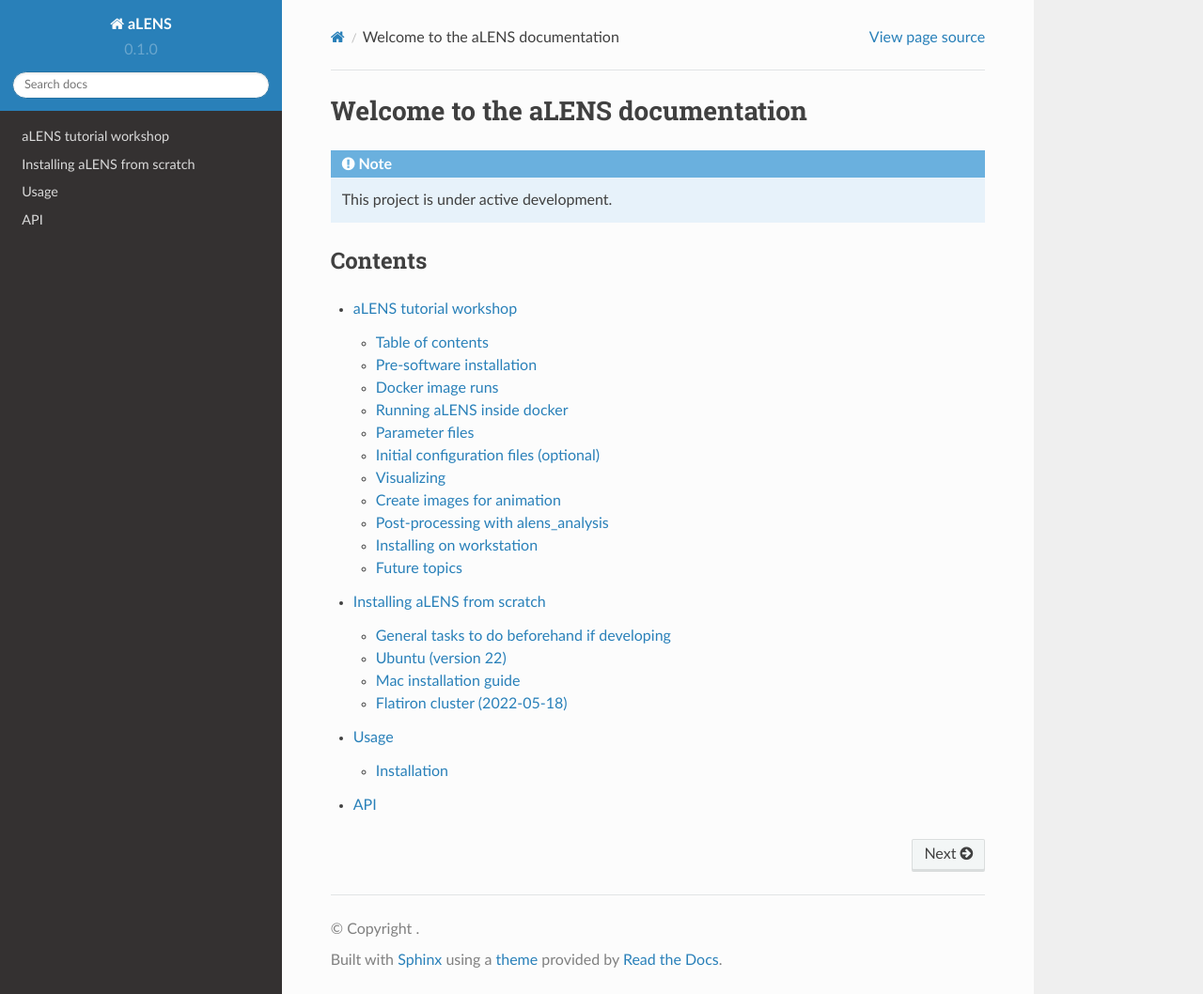
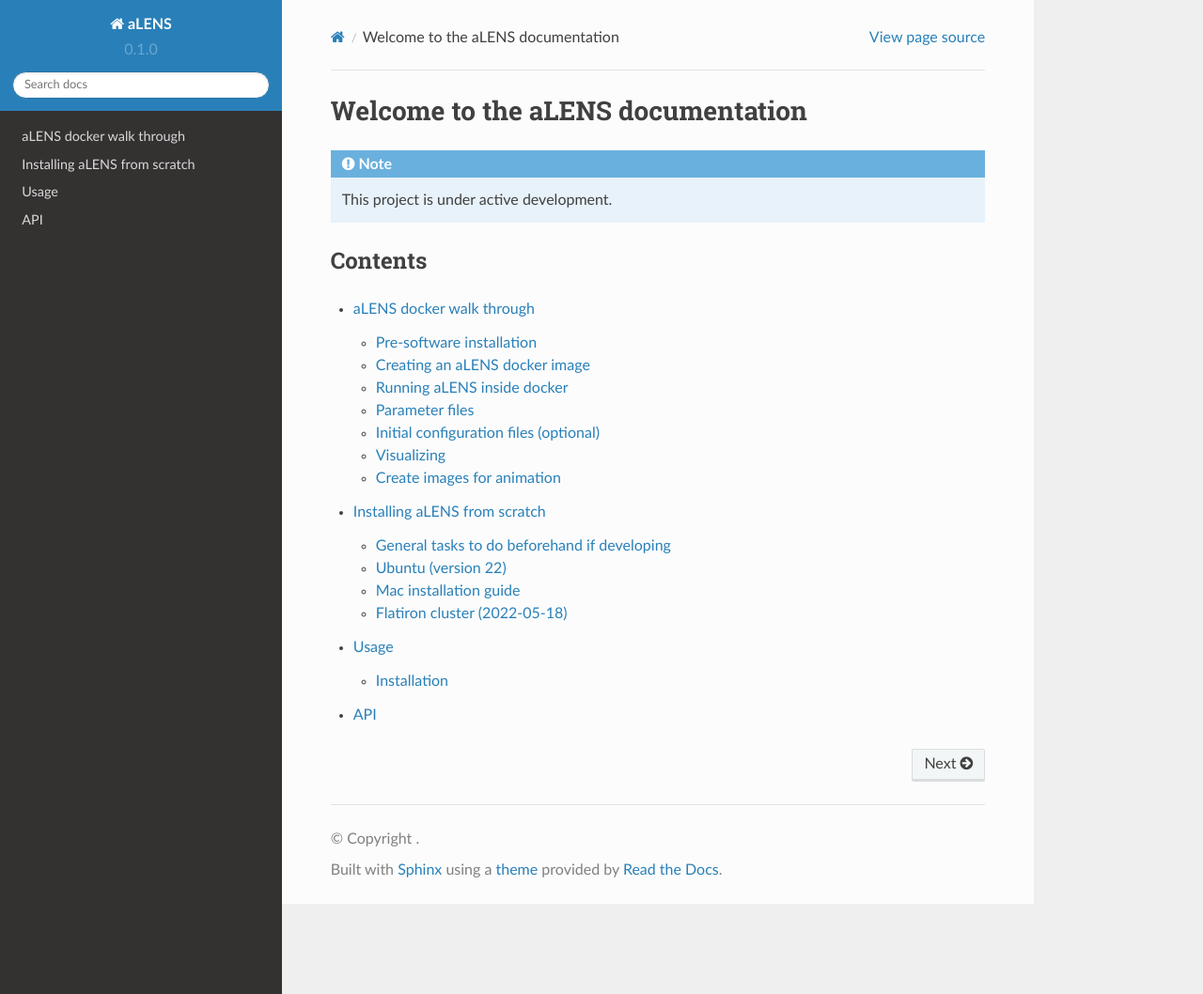
Before and after one commit to flatironinstitute/aLENS, a Sphinx documentation site: the page built from docs/source/index.rst, in a window 1280 px wide and 1058 px high. Shown: the whole window at 94% size. Built offline with Sphinx 7.4.7 and the Read the Docs theme 2.0.0, drawn with Linux system fonts in a browser that asks for light colours; some of the changed lines change nothing that is shown.

Commit message:
Modified docker.md so it is more coherent.

````diff
--- a/docs/source/docker.md
+++ b/docs/source/docker.md
@@ -1,11 +1,5 @@
-# aLENS tutorial workshop
-
-## Table of contents
-- Installing necessary software
-- Running simple simulations with docker
-- Explanation of parameters and config files
-- Visualizing runs with paraview
-- Analyzing data with alens_analysis
+# aLENS docker walk through
+This a *gentle* introduction to running aLENS on a local computer using docker.
 
 ## Pre-software installation
 
@@ -20,43 +14,47 @@
     - Sign up for service [https://www.hdfgroup.org/register/](https://www.hdfgroup.org/register/)
     - Download at [https://www.hdfgroup.org/downloads/hdfview/#download](https://www.hdfgroup.org/downloads/hdfview/#download)
 
-## Docker image runs
+## Creating an aLENS docker image
 
-- Start docker desktop
-- Pull latest docker image
+1. Start docker desktop
+2. Pull latest docker image
 
     ```bash
     docker pull lamsoa729/alens:latest
     ```
 
-- Make a folder to put your simulation data in on your local
+3. Make a folder to put your simulation data in on your local
 
     ```bash
     mkdir my_alens_data; cd my_alens_data
     ```
 
-- Create a new container and link it to the recently created data folder
+4. Create a new container and link it to the recently created data folder
     - Container name: alens
     - Host path: `<path/to/my_alens_data>`
     - Container path: `/root/Run`
 
+You now have access to an environment that can run aLENS but will create data
+files on your local computer.
+
 ## Running aLENS inside docker
 
-- Open a CLI to your docker image and go to `Run` directory
+1. Open a command line interface (CLI) to your docker image using docker desktop
+and go to `Run` directory
 
     ```bash
     bash
     cd /root/Run
     ```
 
-- While in the docker instance, copy example to data folder
+1. While in the CLI, copy example to data folder
 
     ```bash
     cp -r ../aLENS/Examples/MixMotorSliding .
     cd MixMotorSliding
     ```
 
-- Copy of the contents of Run directory
+1. Copy of the contents of Run directory
 
     ```bash
     cp -r ~/aLENS/Run/* .
@@ -64,7 +62,7 @@
 
     You should now see an `aLENS.X` executable in this directory along with `result` and `script` directories
 
-- Execute run
+1. Execute run
 
     ```bash
     ./aLENS.X
@@ -72,14 +70,15 @@
     OMP_NUM_THREADS=<number_of_cores> ./aLENS.
     ```
 
-- Stop run press `[ctrl+c]`
-- Execute run again. Notice that aLENS picks back up from where you left off. This is a very nice restart feature for longer runs
+1. Stop run by pressing `[ctrl+c]`
+1. Execute run again. Notice that aLENS picks back up from where you left off. This is a very nice restart feature for longer runs
 
 ## Parameter files
 
 - SylinderConfig.hpp
 
-    This is the code of all the parameters for the simulation and sylinder objects. This shows the default values
+    This is the code of all the parameters for the simulation and sylinder objects.
+    This shows the default values.
 
     ```cpp
     unsigned int rngSeed; ///< random number seed
@@ -129,101 +128,43 @@
 
     - RunConfig.yaml
 
-    ```yaml
-    conMaxIte: 10000
-    conResTol: 1e-5
-    conSolverChoice: 0
-    logLevel: 3
-    monolayer: false
-    rngSeed: 1234
-    simBoxHigh:
-    - 20.0
-    - 1.0
-    - 1.0
-    simBoxLow:
-    - 0.0
-    - 0.0
-    - 0.0
-    simBoxPBC:
-    - false
-    - false
-    - false
-    sylinderColBuf: 1.0
-    sylinderDiameter: 0.025
-    sylinderDiameterColRatio: 1.0
-    sylinderFixed: false
-    sylinderLength: 0.5
-    sylinderLengthColRatio: 1.0
-    sylinderLengthSigma: 0
-    sylinderNumber: 4000
-    dt: 1.0e-05
-    timeSnap: 0.01
-    timeTotal: 10.0
-    timerLevel: 3
-    viscosity: 1.0
-    ```
+        This is an example of the configuration file that you can modify to
+        control the simulations you wish to run.
 
-- ProteinConfig.yaml
-    - Screen shot of parameters with explanations
-
-    ```yaml
-    KBT: 0.00411 # pN.um, at 300K
-    proteins:
-      - tag: 0 # Type 0, active Kinesin-1
-        #properties:
-        walkOff: true
-        PtoAPratio: 1.0
-        fixedEnd0: true
-        freeLength: 0.05 # um
-        rc: 0.038 # um ( freeLength/2 + D/2 )
-        kappa: 100 # pN/um
-        fstall: 7.0 # pN
-        lambda: 0.5 # dimensionless, energy dependent unbinding
-        vmax: [0, 1.0] # um/s
-        diffUnbound: 1.0 # 0.436 um^2/s when viscosity=0.02
-        diffBoundS: [0.0, 1.0e-2] # um^2/s
-        diffBoundD: [0.0, 1.0e-2] # um^2/s
-        # KMC parameters
-        useBindVol: false
-        lookupType: 1
-        lookupGrid: 2048
-        eps: 400 # um^{-1}
-        Ka: [0, 10.0] # (uM)^{-1}
-        ko_s: [0, 1.0] # 1/s or [0.3, 10.0]
-        Ke: [0, 10.0] # (uM)^{-1}
-        ko_d: [0, 1.0] # 1/s or [0.3, 10.0]
-        #numbers:
-        freeNumber: 0
-        fixedLocationPerMT: [2, 2, 2, 2, 2, 2, 2, 2, 2, 2, 2, 2, 2, 2, 2, 2, 2, 2, 2, 2, 2, 2, 2, 2, 2, 2, 2, 2, 2, 2, 2, 2, 2, 2, 2, 2, 2, 2, 2, 2, 2, 2, 2, 2, 2, 2, 2, 2, 2, 2, 2, 2, 2, 2, 2, 2, 2, 2, 2, 2, 2, 2, 2, 2, 2, 2, 2, 2, 2, 2, 2, 2, 2, 2, 2, 2, 2, 2, 2, 2] # 80
-      - tag: 1 # Type 0, passive Kinesin-1
-        #properties:
-        walkOff: true
-        PtoAPratio: 1.0
-        fixedEnd0: true
-        freeLength: 0.05 # um
-        rc: 0.038 # um ( freeLength/2 + D/2 )
-        kappa: 100 # pN/um
-        fstall: 7.0 # pN
-        lambda: 0.5 # dimensionless, energy dependent unbinding
-        vmax: [0, 0.0] # um/s
-        diffUnbound: 1.0 # 0.436 um^2/s when viscosity=0.02
-        diffBoundS: [0.0, 0.0] # um^2/s
-        diffBoundD: [0.0, 0.0] # um^2/s
-        # KMC parameters
-        useBindVol: false
-        lookupType: 1
-        lookupGrid: 2048
-        eps: 400 # um^{-1}
-        Ka: [0, 10.0] # (uM)^{-1}
-        ko_s: [0, 0.1] # 1/s or [0.3, 10.0]
-        Ke: [0, 10.0] # (uM)^{-1}
-        ko_d: [0, 0.1] # 1/s or [0.3, 10.0]
-        #numbers:
-        freeNumber: 0
-        fixedLocationPerMT: [2, 2, 2, 2, 2, 2, 2, 2, 2, 2, 2, 2, 2, 2, 2, 2, 2, 2, 2, 2] # 20
-    ```
-
-    - ProteinConfig.cpp
+        ```yaml
+        conMaxIte: 10000
+        conResTol: 1e-5
+        conSolverChoice: 0
+        logLevel: 3
+        monolayer: false
+        rngSeed: 1234
+        simBoxHigh:
+        - 20.0
+        - 1.0
+        - 1.0
+        simBoxLow:
+        - 0.0
+        - 0.0
+        - 0.0
+        simBoxPBC:
+        - false
+        - false
+        - false
+        sylinderColBuf: 1.0
+        sylinderDiameter: 0.025
+        sylinderDiameterColRatio: 1.0
+        sylinderFixed: false
+        sylinderLength: 0.5
+        sylinderLengthColRatio: 1.0
+        sylinderLengthSigma: 0
+        sylinderNumber: 4000
+        dt: 1.0e-05
+        timeSnap: 0.01
+        timeTotal: 10.0
+        timerLevel: 3
+        viscosity: 1.0
+        ```
+- ProteinConfig.cpp
 
     ```cpp
     // per protein properties
@@ -273,6 +214,66 @@
     int lookupGrid = 256;
     ```
 
+    - ProteinConfig.yaml
+
+        ```yaml
+        KBT: 0.00411 # pN.um, at 300K
+        proteins:
+          - tag: 0 # Type 0, active Kinesin-1
+            #properties:
+            walkOff: true
+            PtoAPratio: 1.0
+            fixedEnd0: true
+            freeLength: 0.05 # um
+            rc: 0.038 # um ( freeLength/2 + D/2 )
+            kappa: 100 # pN/um
+            fstall: 7.0 # pN
+            lambda: 0.5 # dimensionless, energy dependent unbinding
+            vmax: [0, 1.0] # um/s
+            diffUnbound: 1.0 # 0.436 um^2/s when viscosity=0.02
+            diffBoundS: [0.0, 1.0e-2] # um^2/s
+            diffBoundD: [0.0, 1.0e-2] # um^2/s
+            # KMC parameters
+            useBindVol: false
+            lookupType: 1
+            lookupGrid: 2048
+            eps: 400 # um^{-1}
+            Ka: [0, 10.0] # (uM)^{-1}
+            ko_s: [0, 1.0] # 1/s or [0.3, 10.0]
+            Ke: [0, 10.0] # (uM)^{-1}
+            ko_d: [0, 1.0] # 1/s or [0.3, 10.0]
+            #numbers:
+            freeNumber: 0
+            fixedLocationPerMT: [2, 2, 2, 2, 2, 2, 2, 2, 2, 2, 2, 2, 2, 2, 2, 2, 2, 2, 2, 2, 2, 2, 2, 2, 2, 2, 2, 2, 2, 2, 2, 2, 2, 2, 2, 2, 2, 2, 2, 2, 2, 2, 2, 2, 2, 2, 2, 2, 2, 2, 2, 2, 2, 2, 2, 2, 2, 2, 2, 2, 2, 2, 2, 2, 2, 2, 2, 2, 2, 2, 2, 2, 2, 2, 2, 2, 2, 2, 2, 2] # 80
+          - tag: 1 # Type 0, passive Kinesin-1
+            #properties:
+            walkOff: true
+            PtoAPratio: 1.0
+            fixedEnd0: true
+            freeLength: 0.05 # um
+            rc: 0.038 # um ( freeLength/2 + D/2 )
+            kappa: 100 # pN/um
+            fstall: 7.0 # pN
+            lambda: 0.5 # dimensionless, energy dependent unbinding
+            vmax: [0, 0.0] # um/s
+            diffUnbound: 1.0 # 0.436 um^2/s when viscosity=0.02
+            diffBoundS: [0.0, 0.0] # um^2/s
+            diffBoundD: [0.0, 0.0] # um^2/s
+            # KMC parameters
+            useBindVol: false
+            lookupType: 1
+            lookupGrid: 2048
+            eps: 400 # um^{-1}
+            Ka: [0, 10.0] # (uM)^{-1}
+            ko_s: [0, 0.1] # 1/s or [0.3, 10.0]
+            Ke: [0, 10.0] # (uM)^{-1}
+            ko_d: [0, 0.1] # 1/s or [0.3, 10.0]
+            #numbers:
+            freeNumber: 0
+            fixedLocationPerMT: [2, 2, 2, 2, 2, 2, 2, 2, 2, 2, 2, 2, 2, 2, 2, 2, 2, 2, 2, 2] # 20
+        ```
+
+
 
 ## Initial configuration files (optional)
 
@@ -293,73 +294,73 @@
 
 ## Visualizing
 
-- Collect metadata using the given python script
-- Start paraview
-- Load state file
-- Point paraview to the correct files
-- Visualize
-- Change color of crosslinkers
+1. Collect metadata using the given python script
+1. Start paraview
+1. Load state file
+1. Point paraview to the correct files
+1. Visualize
+1. Change color of crosslinkers
 
 ## Create images for animation
 
-- Create PNG folder
-- Start from beginning and save animation pointing to the PNG folder
-- Run the creation of the data
+1. Create PNG folder
+1. Start from beginning and save animation pointing to the PNG folder
+1. Run the creation of the data
 
-## Post-processing with alens_analysis
+<!--## Post-processing with alens_analysis-->
 
-- Clone alens_analysis on local machine
+<!--- Clone alens_analysis on local machine-->
 
-    ```bash
-    git clone --recursive https://github.com/flatironinstitute/aLENS_analysis.git
-    ccd aLENS_analysis
-    ```
+<!--    ```bash-->
+<!--    git clone --recursive https://github.com/flatironinstitute/aLENS_analysis.git-->
+<!--    ccd aLENS_analysis-->
+<!--    ```-->
 
-- Create a virtual environment
-    - Install `conda install numpy h5py scipy matplotlib vtk pyyaml numba`
+<!--- Create a virtual environment-->
+<!--    - Install `conda install numpy h5py scipy matplotlib vtk pyyaml numba`-->
 
-```bash
-conda create env -f environment.yml
-#or
-python3 -m venv /path/to/new/virtual/environment
-source my_venv/bin/activate
-pip install numpy h5py scipy matplotlib vtk pyyaml numba
-# Then
-pip install -e .
-```
+<!--```bash-->
+<!--conda create env -f environment.yml-->
+<!--#or-->
+<!--python3 -m venv /path/to/new/virtual/environment-->
+<!--source my_venv/bin/activate-->
+<!--pip install numpy h5py scipy matplotlib vtk pyyaml numba-->
+<!--# Then-->
+<!--pip install -e . -->
+<!--```-->
 
 - Install all the requirements for alens_analysis
 - Run collection code
 - Look at data using hdf5 view
 
-## Installing on workstation
+<!--## Installing on workstation-->
 
-- Cloning the repository
+<!--- Cloning the repository-->
 
-    [Installing aLENS from scratch](https://www.notion.so/Installing-aLENS-from-scratch-d2b0e413543b4c3e89ed7a2e7fac37b7)
+    <!--[Installing aLENS from scratch](https://www.notion.so/Installing-aLENS-from-scratch-d2b0e413543b4c3e89ed7a2e7fac37b7)-->
 
-    - Full compiling on workstation
-- Setting up environment
-- Make a `setEnvironment.sh` file
+    <!--- Full compiling on workstation-->
+<!--- Setting up environment-->
+<!--- Make a `setEnvironment.sh` file-->
 
-## Future topics
+<!--## Future topics-->
 
-- General structure of aLENS framework
-    - [ ]  What are the basics steps of the code
-- Mounting your data on your home computer
-    - [ ]  How to set up fuse and quick commands
-- Generating movies
-    - [ ]  How to use the script I’ve made for this
-- How to manage data
-    - [ ]  Go over the ceph file system and why keeping the file number small is a necessary
-    - [ ]  Zipping files
-    - [ ]  Accessing them through an archive
-- Generating files with my current python scripts
-    - [ ]  Move those scripts to either aLENS or aLENS_analysis
-    - [ ]  Maybe introduce people to chi-pet?
-- Using slurm submit files
-    - [ ]  Try one of these out myself
-    - [ ]  Create a heuristic  for choosing the right number of cores and other system parameters
-    - [ ]  Go over other things that slow down your simulations. (I/O processes)
-- Tuning parameters properly for best results
-    - [ ]  Check to make sure that you are not missing any that are currently in the code
+<!--- General structure of aLENS framework-->
+    <!--- [ ]  What are the basics steps of the code-->
+<!--- Mounting your data on your home computer-->
+    <!--- [ ]  How to set up fuse and quick commands-->
+<!--- Generating movies-->
+    <!--- [ ]  How to use the script I’ve made for this-->
+<!--- How to manage data-->
+    <!--- [ ]  Go over the ceph file system and why keeping the file number small is a necessary-->
+    <!--- [ ]  Zipping files-->
+    <!--- [ ]  Accessing them through an archive-->
+<!--- Generating files with my current python scripts-->
+    <!--- [ ]  Move those scripts to either aLENS or aLENS_analysis-->
+    <!--- [ ]  Maybe introduce people to chi-pet?-->
+<!--- Using slurm submit files-->
+    <!--- [ ]  Try one of these out myself-->
+    <!--- [ ]  Create a heuristic  for choosing the right number of cores and other system parameters-->
+    <!--- [ ]  Go over other things that slow down your simulations. (I/O processes)-->
+<!--- Tuning parameters properly for best results-->
+    <!--- [ ]  Check to make sure that you are not missing any that are currently in the code-->
````
